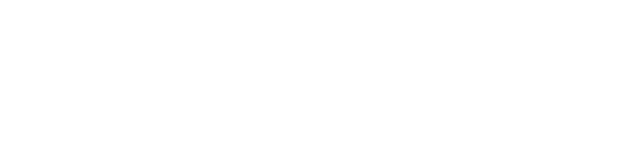
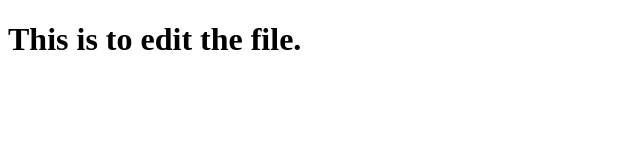
Before and after one commit to Mohamed-ABDULKADIR-ABDI/CSS, a plain HTML site: page 1_Introduction/index.html in a window 1280 px wide. Shown: the whole page, without its empty margins (0-640 px from the left). Drawn offline with Linux system fonts and the light colour scheme.

Commit message:
CSS one to five

```diff
--- a/1_Introduction/index.html
+++ b/1_Introduction/index.html
@@ -6,6 +6,6 @@
     <title>Siraaj</title>
 </head>
 <body>
-
+    <h1>This is to edit the file.</h1>
 </body>
 </html>
```
